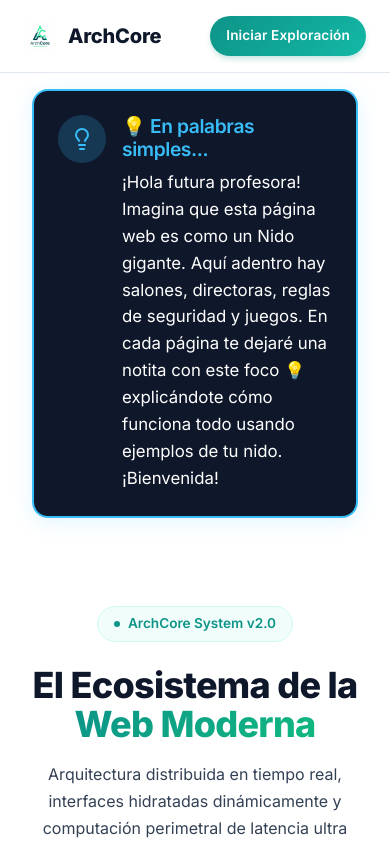
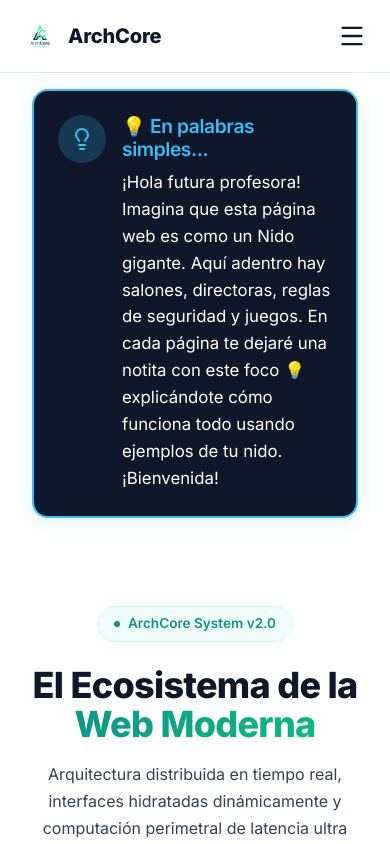
Before and after one commit to difegp2-droid/archcore, a React (Vite) app: page / in a window 390 px wide. Shown: the top 844 px of the page. Built offline with nearby package versions, Linux system fonts and the light colour scheme.

Commit message:
feat: add hamburger menu to main navbar

```diff
--- a/src/components/Navbar.tsx
+++ b/src/components/Navbar.tsx
@@ -1,22 +1,34 @@
+import { useState } from 'react';
 import { Link } from 'react-router-dom';
+import { Menu, X } from 'lucide-react';
 
 export default function Navbar() {
+  const [isMenuOpen, setIsMenuOpen] = useState(false);
+  const closeMenu = () => setIsMenuOpen(false);
+
   return (
     <header className="navbar">
       <div className="container navbar-container">
-        <Link to="/" className="logo">
+        <Link to="/" className="logo" onClick={closeMenu}>
           <img src="/assets/logo_teal.jpg" alt="ArchCore Logo" className="logo-img" />
           <span className="logo-text">ArchCore</span>
         </Link>
-        <nav className="nav-links">
-          <a href="/#arquitectura">Arquitectura</a>
-          <a href="/#ecosistema">Ecosistema</a>
-          <Link to="/docs">Docs</Link>
-          <Link to="/comunidad">Comunidad</Link>
-        </nav>
-        <div className="nav-actions">
-          <Link to="/portal" className="btn btn-primary">Iniciar Exploración</Link>
+
+        <div className={`nav-wrapper ${isMenuOpen ? 'open' : ''}`}>
+          <nav className="nav-links">
+            <a href="/#arquitectura" onClick={closeMenu}>Arquitectura</a>
+            <a href="/#ecosistema" onClick={closeMenu}>Ecosistema</a>
+            <Link to="/docs" onClick={closeMenu}>Docs</Link>
+            <Link to="/comunidad" onClick={closeMenu}>Comunidad</Link>
+          </nav>
+          <div className="nav-actions">
+            <Link to="/portal" className="btn btn-primary" onClick={closeMenu}>Iniciar Exploración</Link>
+          </div>
         </div>
+
+        <button className="mobile-menu-btn" onClick={() => setIsMenuOpen(!isMenuOpen)}>
+          {isMenuOpen ? <X size={28} /> : <Menu size={28} />}
+        </button>
       </div>
     </header>
   );
--- a/src/index.css
+++ b/src/index.css
@@ -114,6 +114,12 @@ a:hover {
     object-fit: cover;
 }
 
+.nav-wrapper {
+    display: flex;
+    align-items: center;
+    gap: 2rem;
+}
+
 .nav-links {
     display: flex;
     gap: 2rem;
@@ -126,6 +132,14 @@ a:hover {
 }
 
 .nav-links a:hover {
+    color: var(--text-dark);
+}
+
+.mobile-menu-btn {
+    display: none;
+    background: none;
+    border: none;
+    cursor: pointer;
     color: var(--text-dark);
 }
 
@@ -777,8 +791,20 @@ a:hover {
 
     .footer-container { flex-direction: column; gap: 2rem; }
     .footer-links { flex-direction: column; gap: 1.5rem; }
-    .nav-links { display: none; }
-    .nav-actions .btn { padding: 0.5rem 1rem; font-size: 0.85rem; }
+
+    .mobile-menu-btn { display: flex; align-items: center; justify-content: center; z-index: 101; position: relative; }
+    .nav-wrapper {
+        position: fixed; top: 0; left: 0; width: 100%; height: 100vh;
+        background: var(--bg-main);
+        flex-direction: column; justify-content: center; align-items: center;
+        gap: 2rem; z-index: 100;
+        transform: translateY(-100%); transition: transform 0.3s ease;
+        display: flex;
+    }
+    .nav-wrapper.open { transform: translateY(0); }
+    .nav-wrapper .nav-links { display: flex; flex-direction: column; align-items: center; font-size: 1.25rem; gap: 2rem; }
+    .nav-wrapper .nav-actions { display: block; margin-top: 1rem; }
+    .nav-wrapper .nav-actions .btn { font-size: 1.1rem; padding: 1rem 2rem; width: auto; }
 
     /* Responsive Layout Fixes */
     .page-layout { flex-direction: column; gap: 2rem; padding: 4rem 1.5rem; }
```
